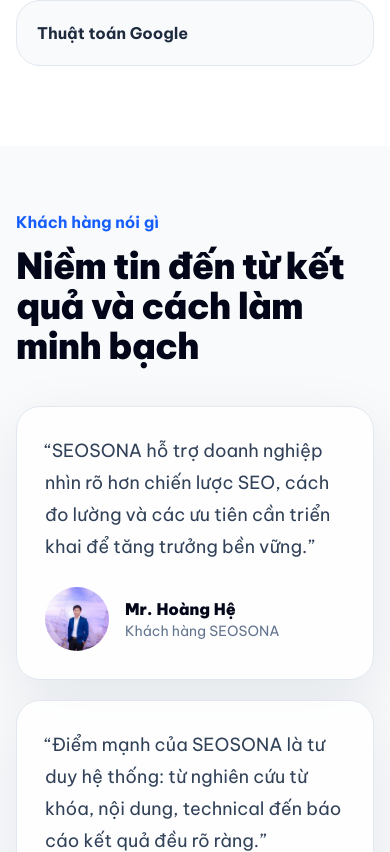
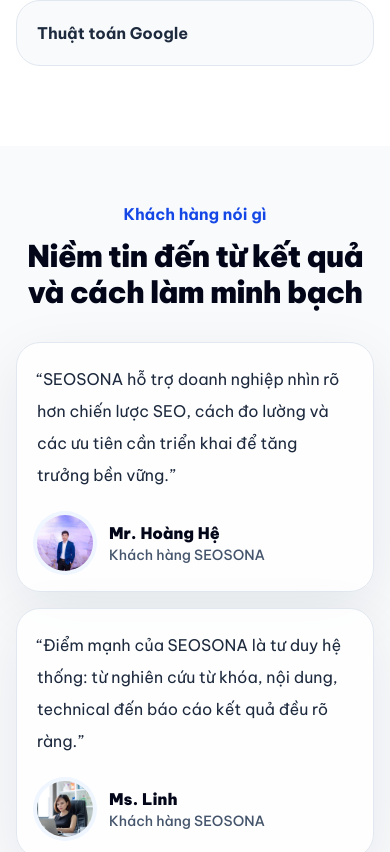
Before and after one commit to LongLeo287/SEOSONA, a Next.js app: page / in a window 390 px wide. Shown: the part 10132-10984 px from the top of the page. Built offline with nearby package versions, Linux system fonts and the light colour scheme.

Commit message:
accessibility: improve testimonial contrast and motion

```diff
--- a/components/sections/Testimonials.tsx
+++ b/components/sections/Testimonials.tsx
@@ -17,21 +17,21 @@ const testimonials = [
 
 export function Testimonials() {
   return (
-    <section className="py-16 lg:py-20">
+    <section className="py-14 sm:py-16 lg:py-20">
       <div className="container">
-        <div className="mb-10 max-w-3xl">
-          <span className="font-bold text-blue-600">Khách hàng nói gì</span>
-          <h2 className="mt-3 text-4xl font-black tracking-tight text-slate-950">Niềm tin đến từ kết quả và cách làm minh bạch</h2>
+        <div className="mx-auto mb-8 max-w-3xl text-center sm:mb-10 lg:mx-0 lg:text-left">
+          <span className="font-bold text-blue-700">Khách hàng nói gì</span>
+          <h2 className="mt-3 text-3xl font-black tracking-tight text-slate-950 sm:text-4xl">Niềm tin đến từ kết quả và cách làm minh bạch</h2>
         </div>
-        <div className="grid gap-5 lg:grid-cols-2">
+        <div className="grid gap-4 lg:grid-cols-2 lg:gap-5">
           {testimonials.map((item) => (
-            <div key={item.name} className="card p-7">
-              <p className="text-lg leading-8 text-slate-700">“{item.quote}”</p>
+            <div key={item.name} className="card group p-5 transition hover:-translate-y-1 hover:border-blue-200 sm:p-7">
+              <p className="text-base leading-8 text-slate-800 sm:text-lg">“{item.quote}”</p>
               <div className="mt-6 flex items-center gap-4">
-                <Image src={item.avatar} alt={item.name} width={64} height={64} className="h-16 w-16 rounded-full object-cover" />
+                <Image src={item.avatar} alt={item.name} width={64} height={64} className="h-14 w-14 rounded-full object-cover ring-4 ring-blue-50 transition group-hover:ring-blue-100 sm:h-16 sm:w-16" />
                 <div>
                   <div className="font-black text-slate-950">{item.name}</div>
-                  <div className="text-sm text-slate-500">{item.role}</div>
+                  <div className="text-sm font-medium text-slate-600">{item.role}</div>
                 </div>
               </div>
             </div>
```
